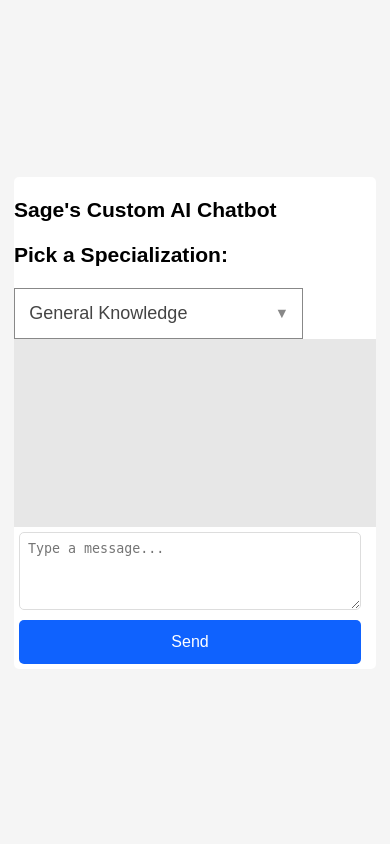
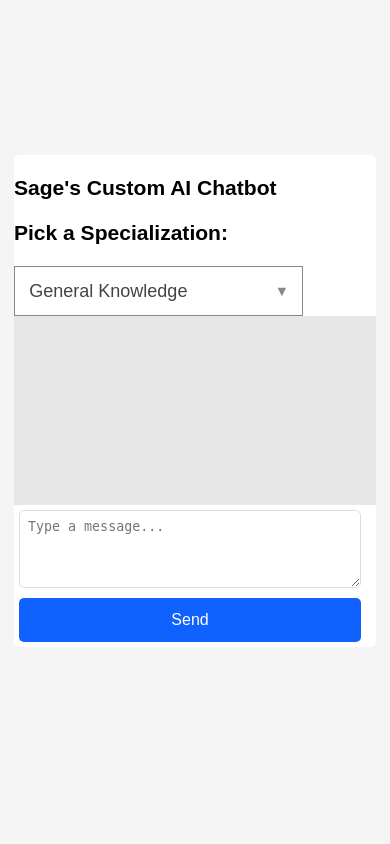
Before and after one commit to sagerock/Nov2023Chatbot, a Flask app: page / in a window 390 px wide. Run offline with Flask 2, Linux system fonts and the light colour scheme.

Commit message:
Update styles.css

```diff
--- a/static/styles.css
+++ b/static/styles.css
@@ -7,7 +7,7 @@
   display: flex;
   justify-content: center;
   align-items: center;
-  height: 92vh;
+  height: 100vh;
 }
 
 #chat-container {
@@ -108,8 +108,8 @@
 @media (max-width: 600px) {
   body {
     justify-content: flex-start;
-    height: auto;
-    padding-top: 2px;
+    height: 95vh;
+    padding-top: 0px;
     font-size: 18px;
   }
   #chat-container {
```
